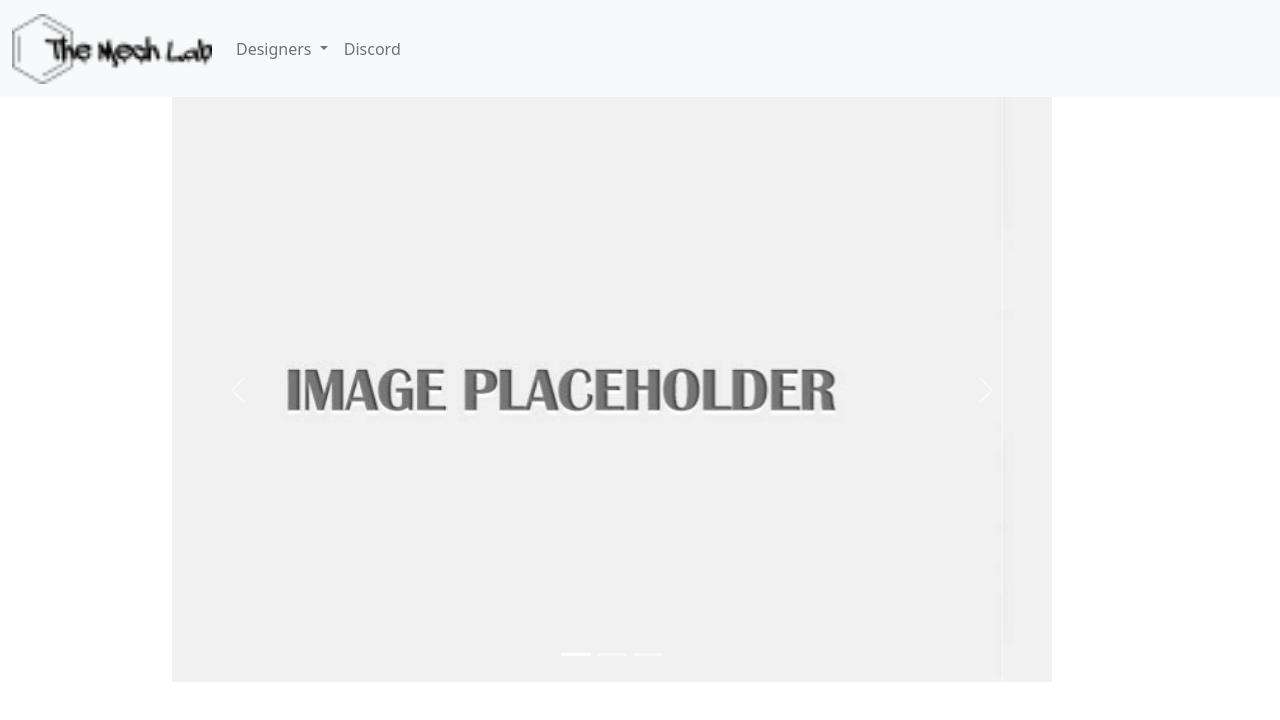
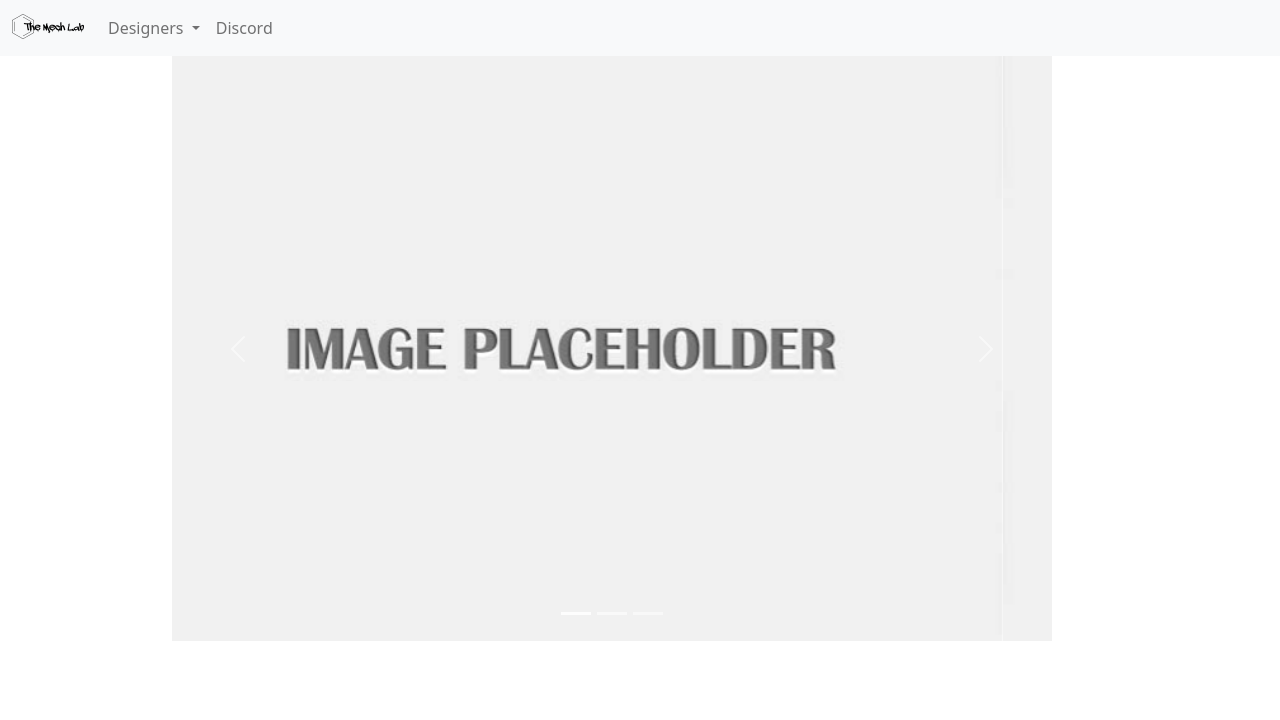
Before and after one commit to kaz3304/themechlab.github.io, a plain HTML site: page index.html in a window 1280 px wide. Drawn offline with nearby package versions, Linux system fonts and the light colour scheme.

Commit message:
Update index.html

```diff
--- a/index.html
+++ b/index.html
@@ -17,7 +17,7 @@
     <nav class="navbar navbar-expand-lg navbar-light bg-light">
       <div class="container-fluid">
         <a class="navbar-brand" href="index.html">
-          <img src="/images/logotype.png" alt="" width="200" height="70" class="d-inline-block align-text-top">
+          <img src="/images/logotype.png" alt="" width="72" height="25" class="d-inline-block align-text-top">
           </a>
         </a>
         <button class="navbar-toggler" type="button" data-bs-toggle="collapse" data-bs-target="#navbarNavDropdown" aria-controls="navbarNavDropdown" aria-expanded="false" aria-label="Toggle navigation">
```
